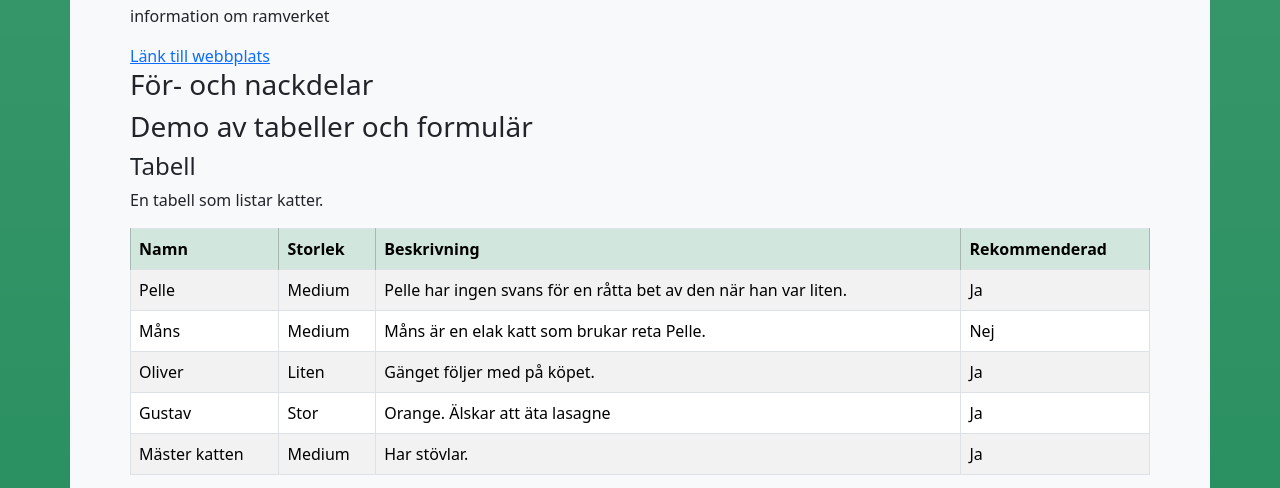
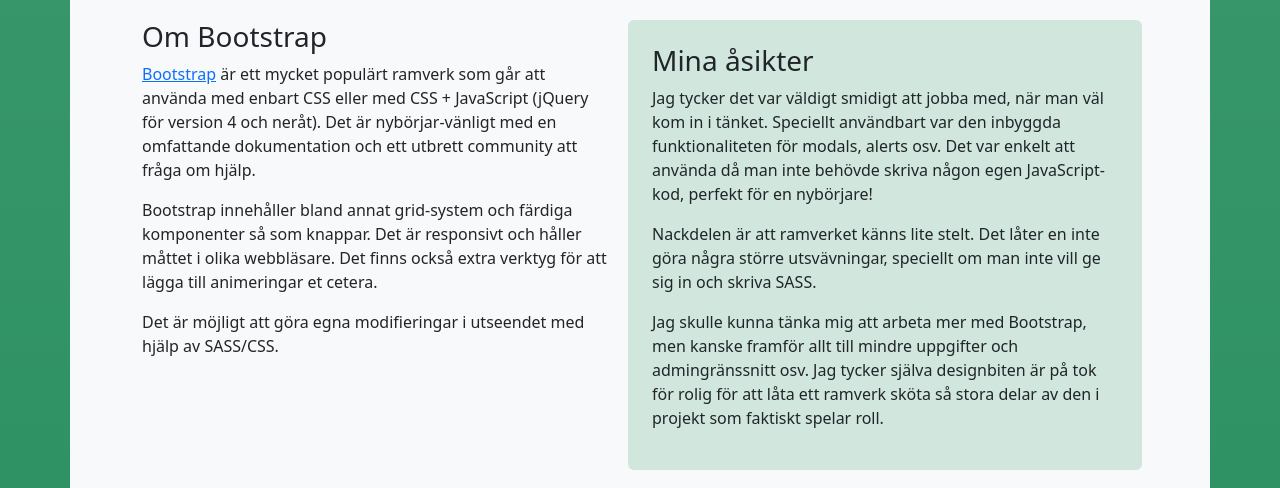
Before and after one commit to ispyspiders/dt193g-moment1, a website: page bootstrap.html in a window 1280 px wide. Shown: the part 266-754 px from the top of the page. Drawn offline with nearby package versions, Linux system fonts and the light colour scheme.

Commit message:
Lagt till information om ramverket, samt för och nackdelar

```diff
--- a/bootstrap.html
+++ b/bootstrap.html
@@ -26,24 +26,55 @@
 
     <div class="container bg-light">
         <main class="p-5">
-            <h2>Bootstrap</h2>
+            <h2 class="mb-4">Bootstrap</h2>
+            <div class="container">
+                <div class="row">
+                    <section class="col-lg me-2">
+                        <h3>Om Bootstrap</h3>
                         <p>
-                information om ramverket </p>
-            <a href="https://getbootstrap.com/">Länk till webbplats</a>
+                            <a href="https://getbootstrap.com/">Bootstrap</a>
+                            är ett mycket populärt ramverk som går att använda med enbart CSS eller med CSS + JavaScript
+                            (jQuery för version 4 och neråt). Det är nybörjar-vänligt med en omfattande dokumentation
+                            och ett
+                            utbrett community att fråga om hjälp.
+                        </p>
+                        <p>Bootstrap innehåller bland annat grid-system och färdiga komponenter så som knappar. Det är
+                            responsivt och håller måttet i olika webbläsare. Det finns också extra verktyg för att lägga
+                            till animeringar et cetera.
+                        </p>
+                        <p>Det är möjligt att göra egna modifieringar i utseendet med hjälp av SASS/CSS.
+                        </p>
+                    </section>
 
-            <h3>För- och nackdelar</h3>
+                    <section class="col-lg p-4 me-2 bg-success-subtle rounded">
+                        <h3>Mina åsikter</h3>
+                        <p>Jag tycker det var väldigt smidigt att jobba med, när man väl kom in i tänket. Speciellt
+                            användbart var den inbyggda funktionaliteten för modals, alerts osv. Det var enkelt att
+                            använda då man inte behövde skriva någon egen JavaScript-kod, perfekt för en nybörjare!</p>
+                        <p>Nackdelen är att ramverket känns lite stelt. Det låter en inte göra några större
+                            utsvävningar, speciellt om man inte vill ge sig in och skriva SASS.
+                        </p>
+                        <p>Jag skulle kunna tänka mig att arbeta mer med Bootstrap, men kanske framför allt till mindre
+                            uppgifter och admingränssnitt osv. Jag tycker själva designbiten är på tok för rolig för att
+                            låta ett ramverk sköta så stora delar av den i projekt som faktiskt spelar roll.</p>
+                    </section>
+                </div>
+            </div>
 
 
+            <section class="mt-5">
                 <h3>Demo av tabeller och formulär</h3>
 
                 <h4>Tabell</h4>
                 <p>En tabell som listar katter.</p>
                 <table id="catTable" class="table table-striped table-bordered">
                     <thead>
+                        <tr>
                             <th class="table-success">Namn</th>
                             <th class="table-success">Storlek</th>
                             <th class="table-success">Beskrivning</th>
                             <th class="table-success">Rekommenderad</th>
+                        </tr>
                     </thead>
                     <tbody>
                         <!-- Fylls på från localStorage -->
@@ -58,7 +89,8 @@
                         <div class="modal-content">
                             <div class="modal-header">
                                 <h5 class="modal-title" id="clearStorageModalLabel">Radera tabelldata</h5>
-                            <button type="button" class="btn-close" data-bs-dismiss="modal" aria-label="Close"></button>
+                                <button type="button" class="btn-close" data-bs-dismiss="modal"
+                                    aria-label="Close"></button>
                             </div>
                             <div class="modal-body">
                                 <p>Är du säker på att du vill tömma tabellen?</p>
@@ -77,7 +109,7 @@
 
                 <h4 class="mt-5">Formulär</h4>
                 <p>Ett formulär för att lägga till en katt i tabellen ovan.</p>
-            <form class="p-2">
+                <form class="p-4 bg-secondary-subtle rounded">
                     <div class="was-validated">
 
                         <div class="mb-3">
@@ -111,6 +143,7 @@
                     </div>
                     <button class="btn btn-success" id="addCat">Lägg till katt</button>
                 </form>
+            </section>
 
         </main>
 
```
Lines whose indentation alone changed are shown as unchanged.
